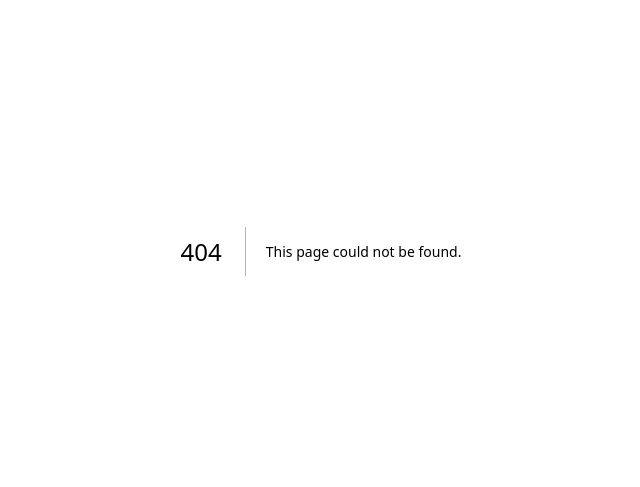
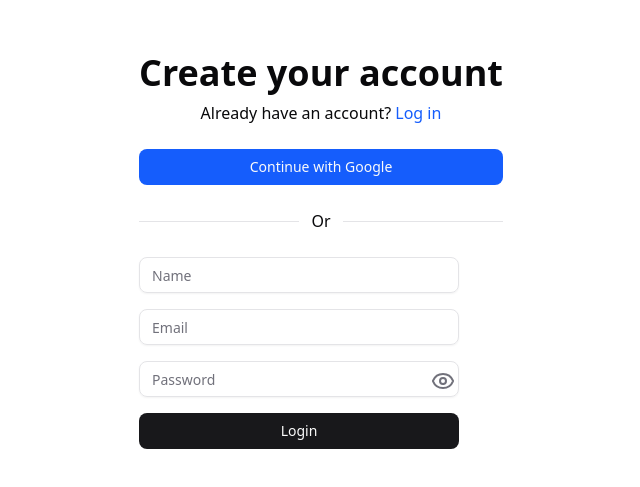
Before and after one commit to RanjanaRK/ai-question-generator-client, a Next.js app: page /auth/register in a window 1280 px wide. Before the commit this address had no page. Shown: the part 149-636 px from the top of the page, without its empty margins (319-959 px from the left). Built offline with nearby package versions, Linux system fonts and the light colour scheme.

Commit message:
register form

```diff
--- /dev/null
+++ b/src/app/auth/register/page.tsx
@@ -0,0 +1,13 @@
+import RegisterForm from "@/components/Auth/RegisterForm";
+
+const page = () => {
+  return (
+    <>
+      <div className="flex items-center justify-center flex-col h-dvh  ">
+        <RegisterForm />
+      </div>
+    </>
+  );
+};
+
+export default page;
--- a/src/components/Auth/RegisterForm.tsx
+++ b/src/components/Auth/RegisterForm.tsx
@@ -1,5 +1,98 @@
+"use client";
+
+import { Eye, EyeClosed } from "lucide-react";
+import Link from "next/link";
+import { Button } from "../ui/button";
+import { Input } from "../ui/input";
+import { Separator } from "../ui/separator";
+import { useState } from "react";
+import { zodResolver } from "@hookform/resolvers/zod";
+import { useForm } from "react-hook-form";
+import { RegisterSchemaType } from "@/lib/types";
+import { registerSchema } from "@/lib/schema/zodSchema";
+
 const RegisterForm = () => {
-  return <div>Enter</div>;
+  const [show, setShow] = useState(true);
+
+  const {
+    register,
+    handleSubmit,
+    watch,
+    formState: { errors },
+  } = useForm<RegisterSchemaType>({
+    resolver: zodResolver(registerSchema),
+  });
+
+  const onSubmit = (data: any) => console.log(data);
+
+  return (
+    <>
+      <div className="space-y-6">
+        <div className="text-center space-y-2">
+          <div className="text-4xl font-semibold">Create your account</div>
+          <div className="">
+            Already have an account?{" "}
+            <span>
+              <Link href={"#"} className="text-blue-600 hover:underline">
+                Log in
+              </Link>
+            </span>
+          </div>
+        </div>
+        <Button className="w-full bg-blue-600 hover:bg-blue-800">
+          Continue with Google
+        </Button>
+        <div className="flex items-center gap-3 ">
+          <Separator className=" flex-1" />
+          <div className="">Or</div>
+          <Separator className="flex-1" />
+        </div>
+        <form onSubmit={handleSubmit(onSubmit)} className="space-y-4 w-80">
+          <div className="">
+            <Input placeholder="Name" {...register("name")} />
+            {errors.name && (
+              <p role="alert" className="text-red-500 text-start text-sm">
+                {errors.name.message}
+              </p>
+            )}
+          </div>
+          <div className="">
+            <Input placeholder="Email" {...register("email")} />
+            {errors.email && (
+              <p role="alert" className="text-red-500 text-start text-sm">
+                {errors.email.message}
+              </p>
+            )}
+          </div>
+
+          <div className="relative">
+            <Input
+              type={show ? "text" : "password"}
+              placeholder="Password"
+              {...register("password")}
+            />
+            <button
+              type="button"
+              onClick={() => setShow(!show)}
+              className="absolute right-3 top-2 h-4 w-4 text-muted-foreground"
+            >
+              {show ? <Eye /> : <EyeClosed />}
+            </button>
+
+            {errors.password && (
+              <p role="alert" className="text-red-500 text-start text-sm">
+                {errors.password.message}
+              </p>
+            )}
+          </div>
+
+          <Button type="submit" className="w-full">
+            Login
+          </Button>
+        </form>
+      </div>
+    </>
+  );
 };
 
 export default RegisterForm;
--- a/src/lib/schema/zodSchema.ts
+++ b/src/lib/schema/zodSchema.ts
@@ -9,7 +9,7 @@ export const loginSchema = z.object({
 });
 
 export const registerSchema = z.object({
-  name: z.string(),
+  name: z.string().min(2, { message: "must be at least 2 characters" }),
   email: z.string().email(),
   password: z
     .string()
```
